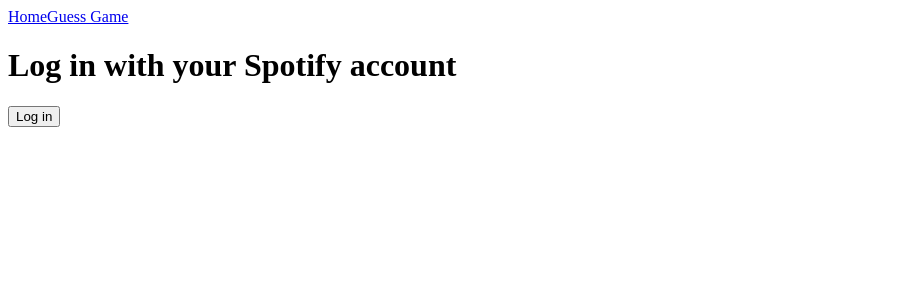
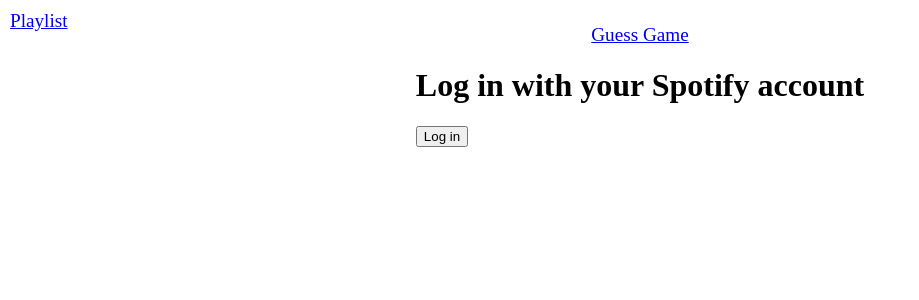
Before and after one commit to kathiouchka/Blindtest, a Vue app: page / in a window 1280 px wide. Shown: the top 300 px of the page, without its empty margins (0-919 px from the left). Built offline with nearby package versions, Linux system fonts and the light colour scheme.

Commit message:
modif to only single song

```diff
--- a/src/App.vue
+++ b/src/App.vue
@@ -1,18 +1,39 @@
-<!-- src/App.vue -->
 <template>
     <div id="app">
-        <router-link to="/home">Home</router-link>
-        <router-link to="/guess">Guess Game</router-link>
-        <router-view></router-view>
+        <div class="container">
+            <div class="centered">
+                <router-link to="/playlist" class="home-link">Playlist</router-link>
+                <router-link to="/guess" class="game-link">Guess Game</router-link>
+                <router-view></router-view>
+            </div>
+        </div>
     </div>
 </template>
 
 
 <style>
+.container {
+    height: 100%;
+    display: flex;
+    justify-content: center;
+    align-items: center;
+}
+
+.centered {
+    display: flex;
+    flex-direction: column;
+    align-items: center;
+}
+
 .home-link {
     position: absolute;
     top: 10px;
     left: 10px;
     font-size: 1.2rem;
 }
+
+.game-link {
+    margin-top: 1rem;
+    font-size: 1.2rem;
+}
 </style>
--- a/src/router/index.js
+++ b/src/router/index.js
@@ -26,6 +26,7 @@
         name: 'GuessGame',
         component: GuessGameView
     }
+
 ]
 
 const router = createRouter({
--- a/src/views/GuessGame.vue
+++ b/src/views/GuessGame.vue
@@ -1,10 +1,9 @@
-<!-- src/views/GuessGame.vue -->
 <template>
     <div class="guess-game">
         <h1>Guess the Song</h1>
-        <p v-if="!tracks">Please load a playlist first.</p>
+        <p v-if="!track">Please load a playlist first.</p>
         <div v-else>
-            <track-guess-item v-for="track in tracks" :key="track.id" :track="track" />
+            <track-guess-item :track="track" />
         </div>
     </div>
 </template>
@@ -18,8 +17,9 @@
         TrackGuessItem
     },
     computed: {
-        tracks() {
-            return this.$store.state.tracks;
+        track() {
+            const index = Math.floor(Math.random() * this.$store.state.tracks.length);
+            return this.$store.state.tracks[index];
         }
     }
 };
```
